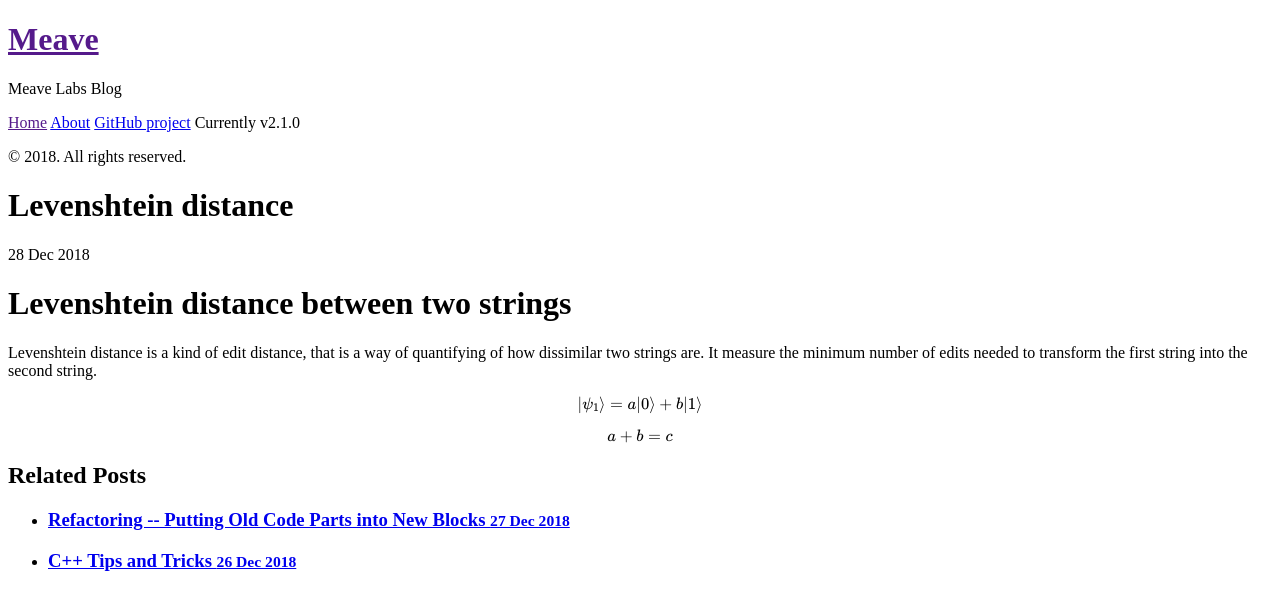
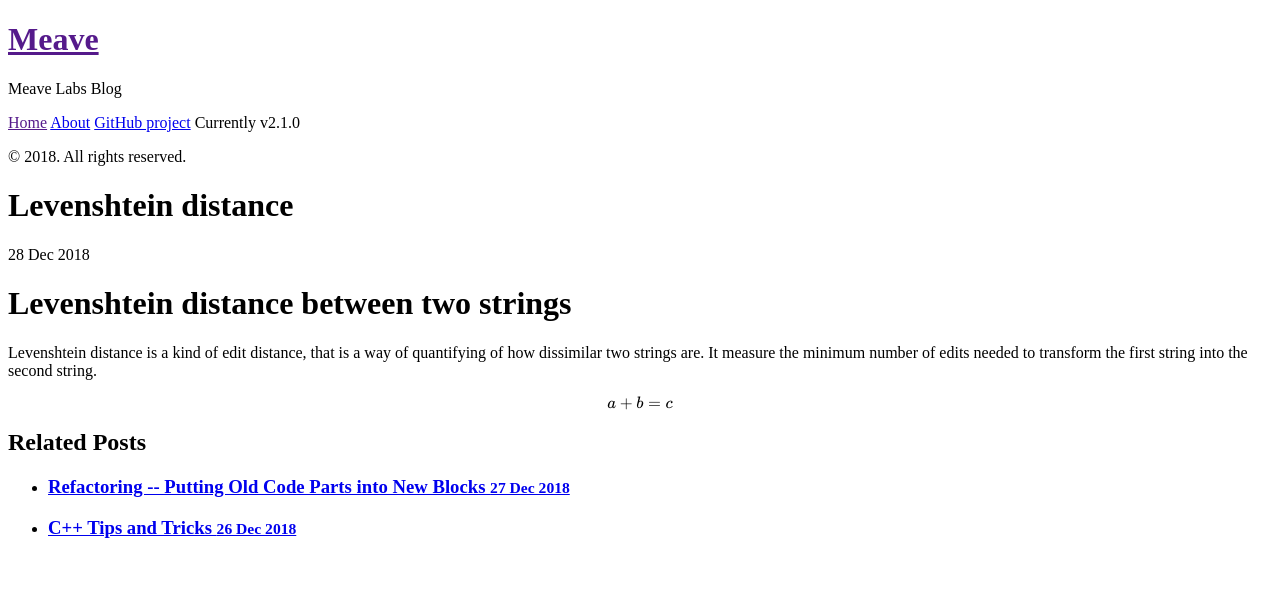
Before and after one commit to meave-labs/meave-labs.github.io.bak, a Jekyll site: the page built from _posts/2018-12-28-edit-distance.md, in a window 1280 px wide. Shown: the top 610 px of the page. Built offline with Jekyll 4.4.1, drawn with Linux system fonts in a browser that asks for light colours; Markdown is read by kramdown in place of the engine named in the settings; formulas are drawn with MathJax 3.

Commit message:
Yet another experiment with math.

```diff
--- a/_posts/2018-12-28-edit-distance.md
+++ b/_posts/2018-12-28-edit-distance.md
@@ -10,9 +10,5 @@ Levenshtein distance between two strings
 Levenshtein distance is a kind of edit distance, that is a way of quantifying of how dissimilar two strings are. It measure the minimum number of edits needed to transform the first string into the second string.
 
 $$
-   |\psi_1\rangle = a|0\rangle + b|1\rangle
-$$
-
-$$
   a +b = c
 $$
```
